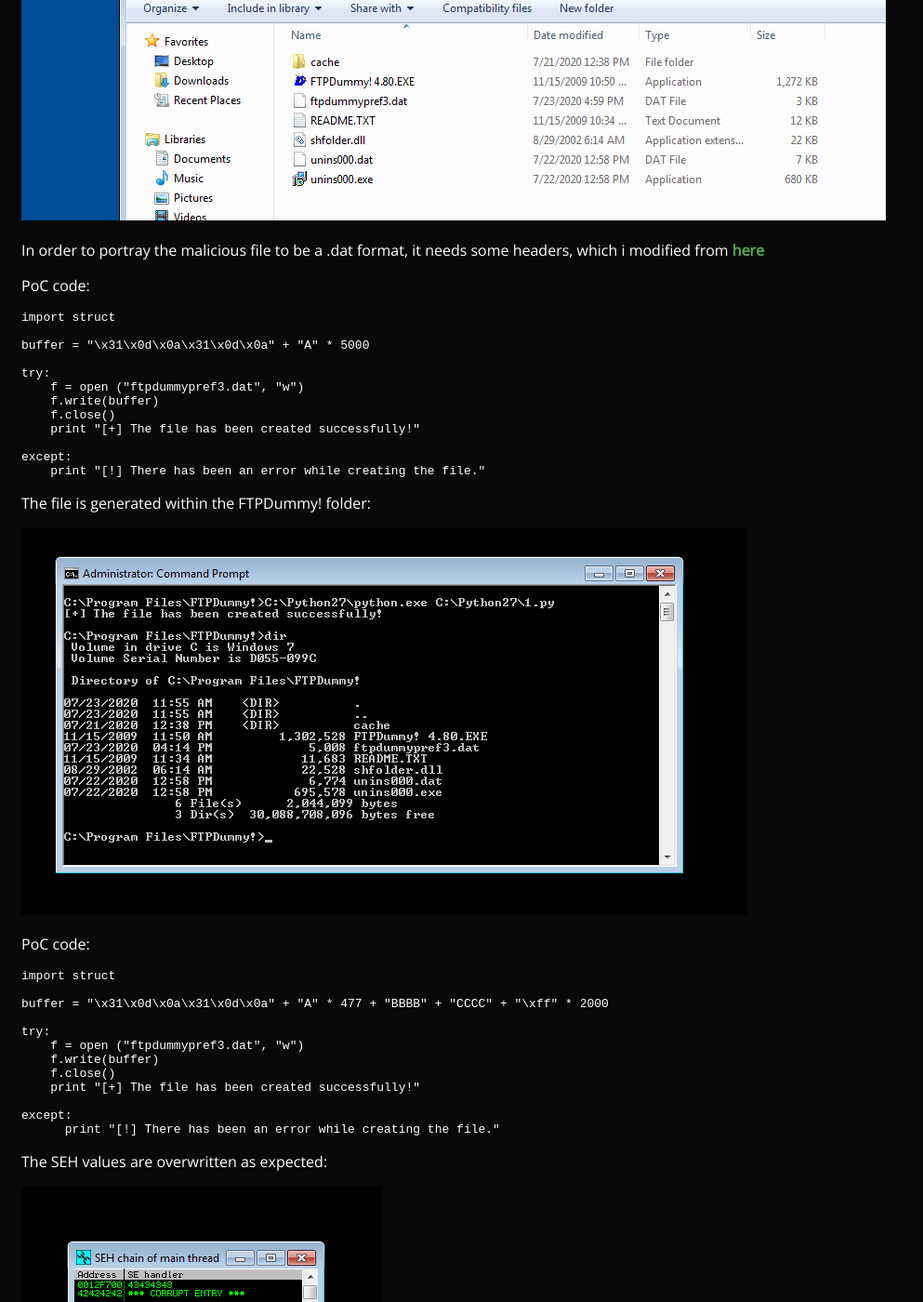
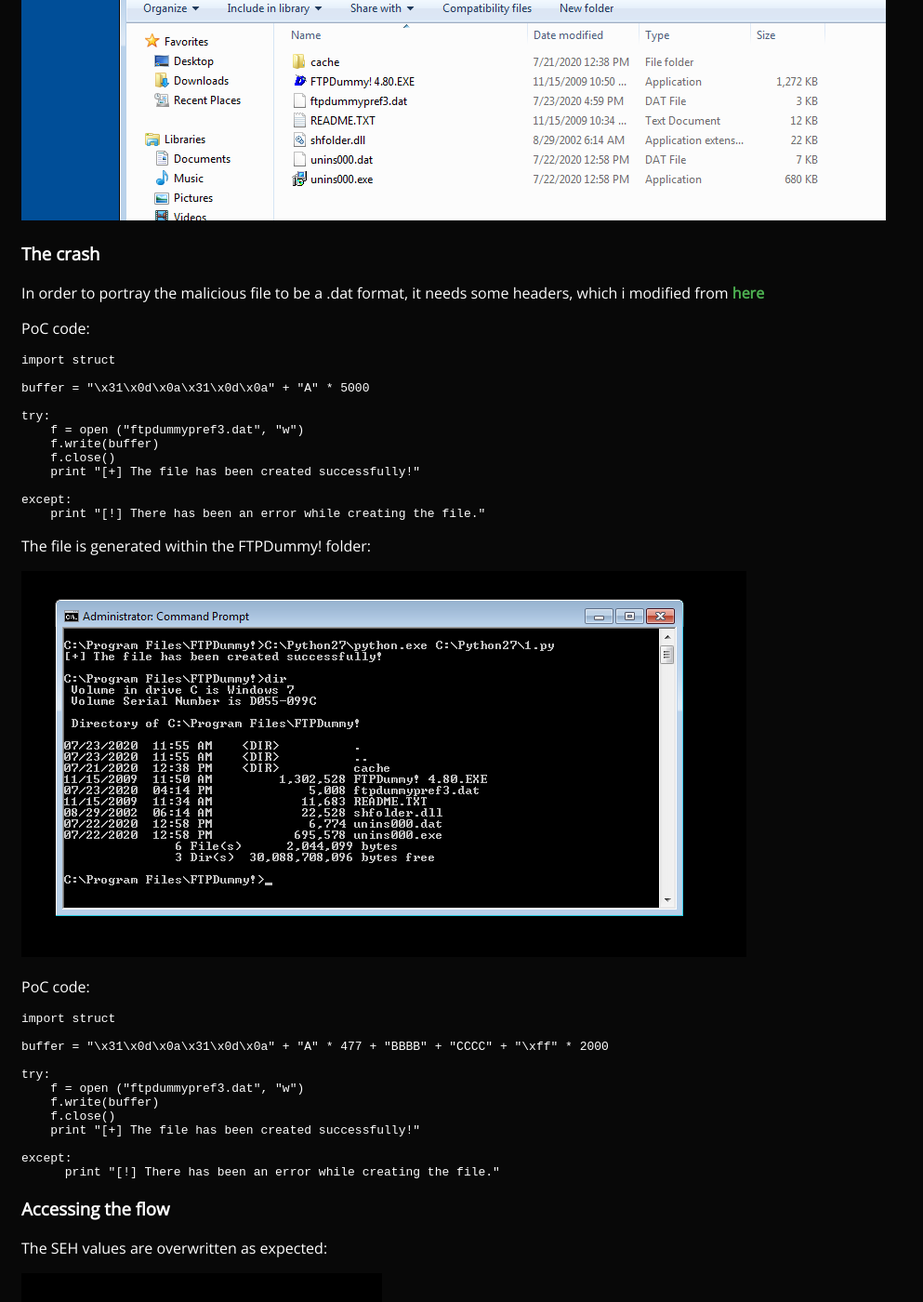
Before and after one commit to whitecr0wz/whitecr0wz.github.io, a Jekyll site: the page built from _posts/posts/2020-07-23-ftp-dummy.md, in a window 1280 px wide and 1400 px high, scrolled down 502 px. Shown: the whole window at 93% size, without its empty margins (0-993 px from the left). Built offline with Jekyll 4.4.1, drawn with Linux system fonts in a browser that asks for light colours.

Commit message:
Update 2020-07-23-ftp-dummy.md

````diff
--- a/_posts/posts/2020-07-23-ftp-dummy.md
+++ b/_posts/posts/2020-07-23-ftp-dummy.md
@@ -14,6 +14,8 @@
 Directory listing:
 
 ![](/assets/img/Findings8/0.png)
+
+### The crash
 
 In order to portray the malicious file to be a .dat format, it needs some headers, which i modified from [here](https://www.exploit-db.com/exploits/32050)
 
@@ -54,6 +56,8 @@
 except:
       print "[!] There has been an error while creating the file."
 ```
+
+### Accessing the flow
 
 The SEH values are overwritten as expected:
 
````
